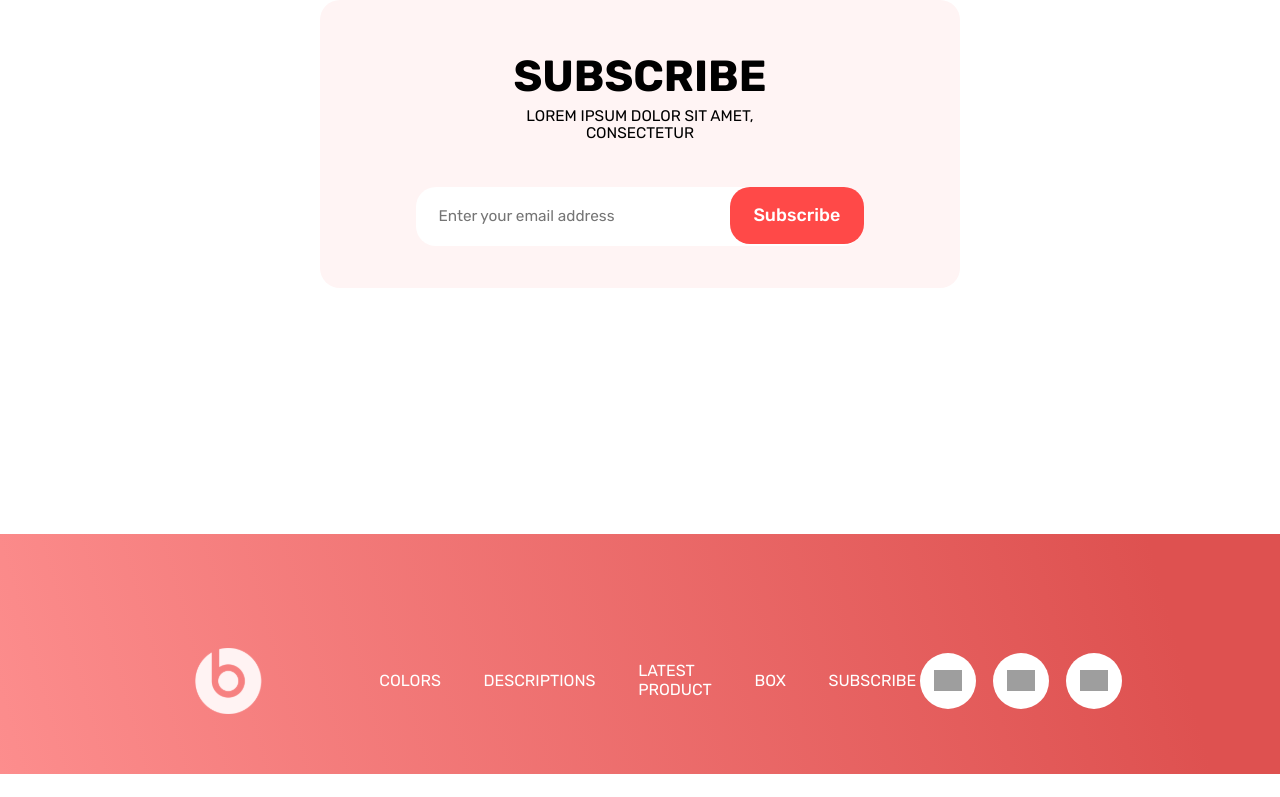
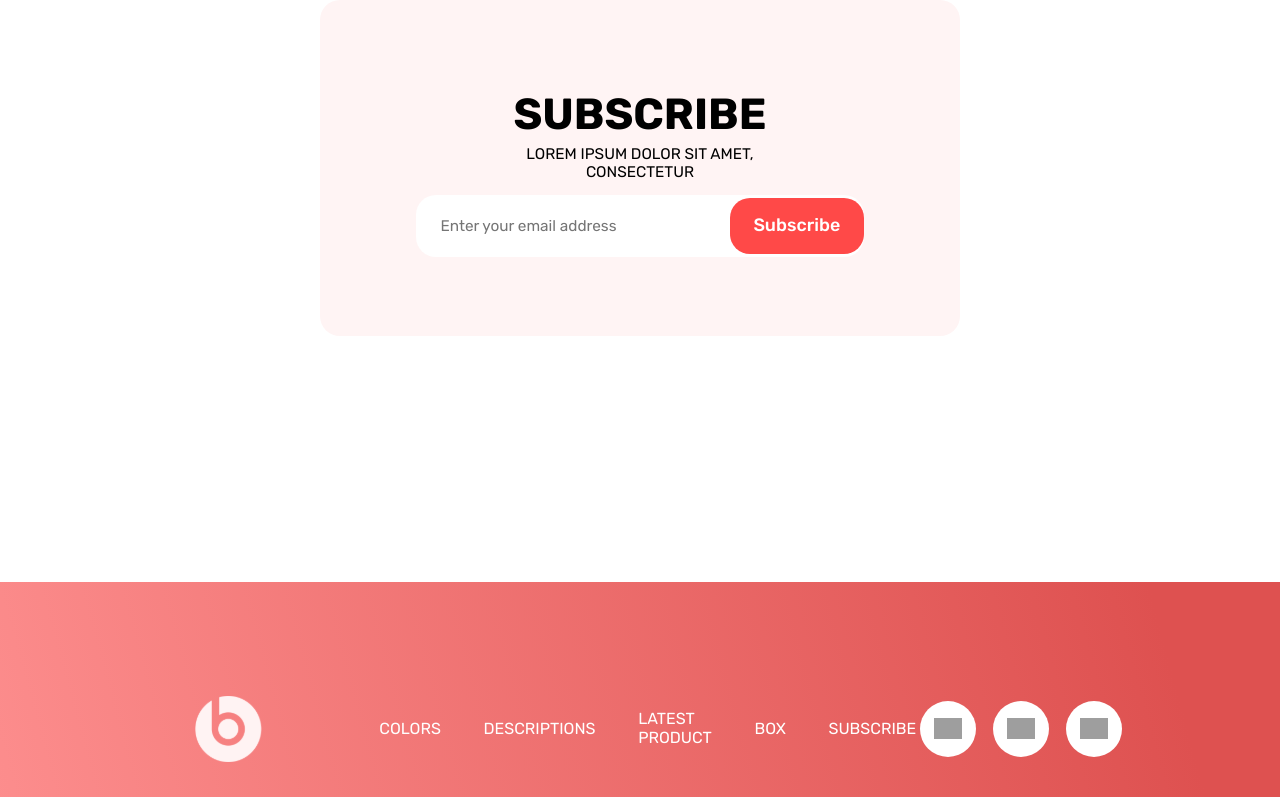
Before and after one commit to kulick23/beats, a React (Vite) app: page / in a window 1280 px wide. Shown: the part 3320-4117 px from the top of the page. Before the commit the page ends 4094 px from the top, so only its background shows below. Built offline with nearby package versions, Linux system fonts and the light colour scheme; grey boxes are pictures that could not be loaded.

Commit message:
refactor

```diff
--- a/src/widgets/subscribe/ui/SubscribeSection.tsx
+++ b/src/widgets/subscribe/ui/SubscribeSection.tsx
@@ -1,14 +1,64 @@
+import { FormEvent, useState } from 'react';
+
+const emailPattern = /^[^\s@]+@[^\s@]+\.[^\s@]+$/;
+
 export function SubscribeSection() {
+  const [email, setEmail] = useState('');
+  const [error, setError] = useState('');
+  const [success, setSuccess] = useState('');
+
+  const handleSubmit = (event: FormEvent<HTMLFormElement>) => {
+    event.preventDefault();
+
+    const normalizedEmail = email.trim();
+
+    if (!normalizedEmail) {
+      setSuccess('');
+      setError('Please enter your email');
+      return;
+    }
+
+    if (!emailPattern.test(normalizedEmail)) {
+      setSuccess('');
+      setError('Please enter a valid email address');
+      return;
+    }
+
+    setError('');
+    setSuccess('Subscription successful. Thanks for joining our newsletter!');
+    setEmail('');
+  };
+
   return (
     <section id="subscribe" className="content__subscribe">
       <div className="product__title">
         <h2 className="description__heading subscribe__heading">Subscribe</h2>
         <p className="subscribe__text">Lorem ipsum dolor sit amet, consectetur</p>
       </div>
-      <div className="subscribe__input">
-        <input className="input__text" type="email" placeholder="Enter your email address" />
-        <button className="input__button">Subscribe</button>
-      </div>
+      <form className="subscribe__input" onSubmit={handleSubmit} noValidate>
+        <input
+          className={`input__text${error ? ' input__text--error' : ''}`}
+          type="email"
+          placeholder="Enter your email address"
+          value={email}
+          onChange={(event) => setEmail(event.target.value)}
+          aria-invalid={Boolean(error)}
+        />
+        <button className="input__button" type="submit">
+          Subscribe
+        </button>
+      </form>
+      {error ? (
+        <p className="subscribe__error" role="alert">
+          {error}
+        </p>
+      ) : null}
+      {success ? (
+        <div className="subscribe__alert" role="status" aria-live="polite">
+          <span className="subscribe__alert-mark">✓</span>
+          <p>{success}</p>
+        </div>
+      ) : null}
     </section>
   );
 }
--- a/styles/style.css
+++ b/styles/style.css
@@ -560,13 +560,15 @@ a {
 }
 
 .content__subscribe {
-  height: 44vh;
+  min-height: 44vh;
   background: #FFF4F4;
   border-radius: 20px;
   display: flex;
   flex-direction: column;
-  justify-content: space-evenly;
+  justify-content: center;
+  gap: 16px;
   align-items: center;
+  padding: 24px 0;
 }
 
 .subscribe__heading {
@@ -580,27 +582,40 @@ a {
 }
 
 .subscribe__input {
-  height: 46%;
+  min-height: 120px;
   width: 80%;
   display: flex;
   flex-direction: column;
   justify-content: space-between;
+  gap: 12px;
 }
 
 .input__text {
   border: none;
   width: 94%;
-  height: 38%;
+  min-height: 48px;
   border-radius: 20px;
   font-size: 4vw;
   color: rgba(0, 0, 0, 0.5);
   padding-left: 5%;
+  transition: box-shadow 0.2s ease, border-color 0.2s ease;
+  border: 2px solid transparent;
+}
+
+.input__text:focus-visible {
+  outline: none;
+  border-color: #ff6b6a;
+  box-shadow: 0 0 0 3px rgba(255, 73, 72, 0.15);
+}
+
+.input__text--error {
+  border-color: #dc2626;
 }
 
 .input__button {
   border: none;
   width: 100%;
-  height: 38%;
+  min-height: 48px;
   border-radius: 20px;
   font-size: 4.8vw;
   font-weight: 500;
@@ -614,6 +629,58 @@ a {
 .input__button:focus-visible {
   background: #e43635;
   transform: translateY(-1px);
+}
+
+.subscribe__error {
+  width: 80%;
+  font-size: 14px;
+  color: #dc2626;
+  text-transform: none;
+}
+
+.subscribe__alert {
+  width: 80%;
+  display: flex;
+  align-items: center;
+  gap: 10px;
+  border-radius: 14px;
+  background: #ffffff;
+  border: 1px solid rgba(16, 185, 129, 0.28);
+  color: #065f46;
+  padding: 12px 14px;
+  text-transform: none;
+  animation: subscribe-alert-in 0.25s ease;
+}
+
+.subscribe__alert p {
+  margin: 0;
+  font-size: 14px;
+  line-height: 1.3;
+}
+
+.subscribe__alert-mark {
+  width: 22px;
+  height: 22px;
+  border-radius: 999px;
+  background: #10b981;
+  color: #ffffff;
+  display: inline-flex;
+  align-items: center;
+  justify-content: center;
+  font-size: 12px;
+  font-weight: 700;
+  flex-shrink: 0;
+}
+
+@keyframes subscribe-alert-in {
+  from {
+    opacity: 0;
+    transform: translateY(6px);
+  }
+  to {
+    opacity: 1;
+    transform: translateY(0);
+  }
 }
 
 .app__footer {
@@ -828,7 +895,7 @@ a {
   .content__subscribe {
     margin: 0 auto;
     width: 50vw;
-    height: 36vh;
+    min-height: 36vh;
   }
 
   .subscribe__heading {
@@ -842,9 +909,11 @@ a {
 
   .subscribe__input {
     position: relative;
-    height: 20%;
+    min-height: 56px;
     width: 70%;
     flex-direction: row;
+    align-items: center;
+    gap: 0;
   }
 
   .input__text {
@@ -859,4 +928,13 @@ a {
     height: 100%;
     font-size: 1.4vw;
   }
+
+  .subscribe__error,
+  .subscribe__alert {
+    width: 70%;
+  }
+
+  .subscribe__alert p {
+    font-size: 0.95vw;
+  }
 }
```
Also changed, not shown: 4 other files (tests, documents, lock files or other folders).
